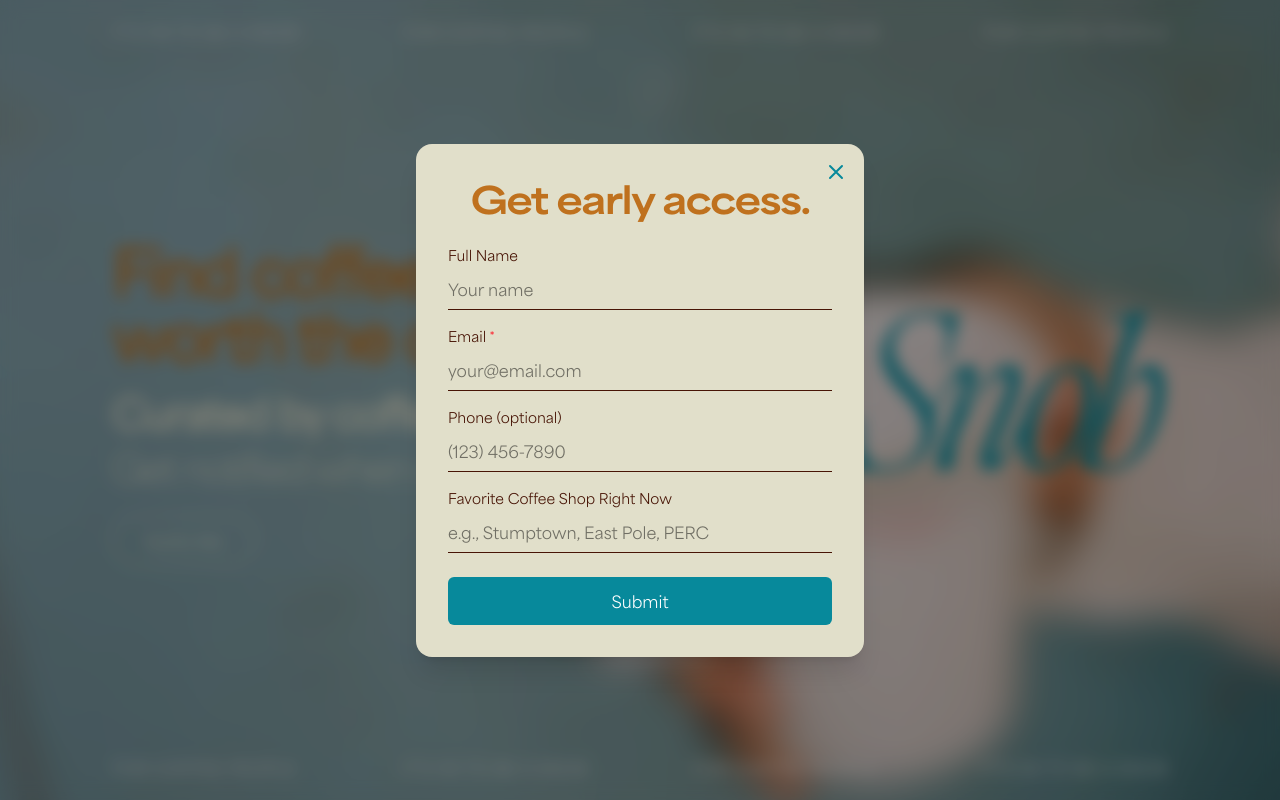
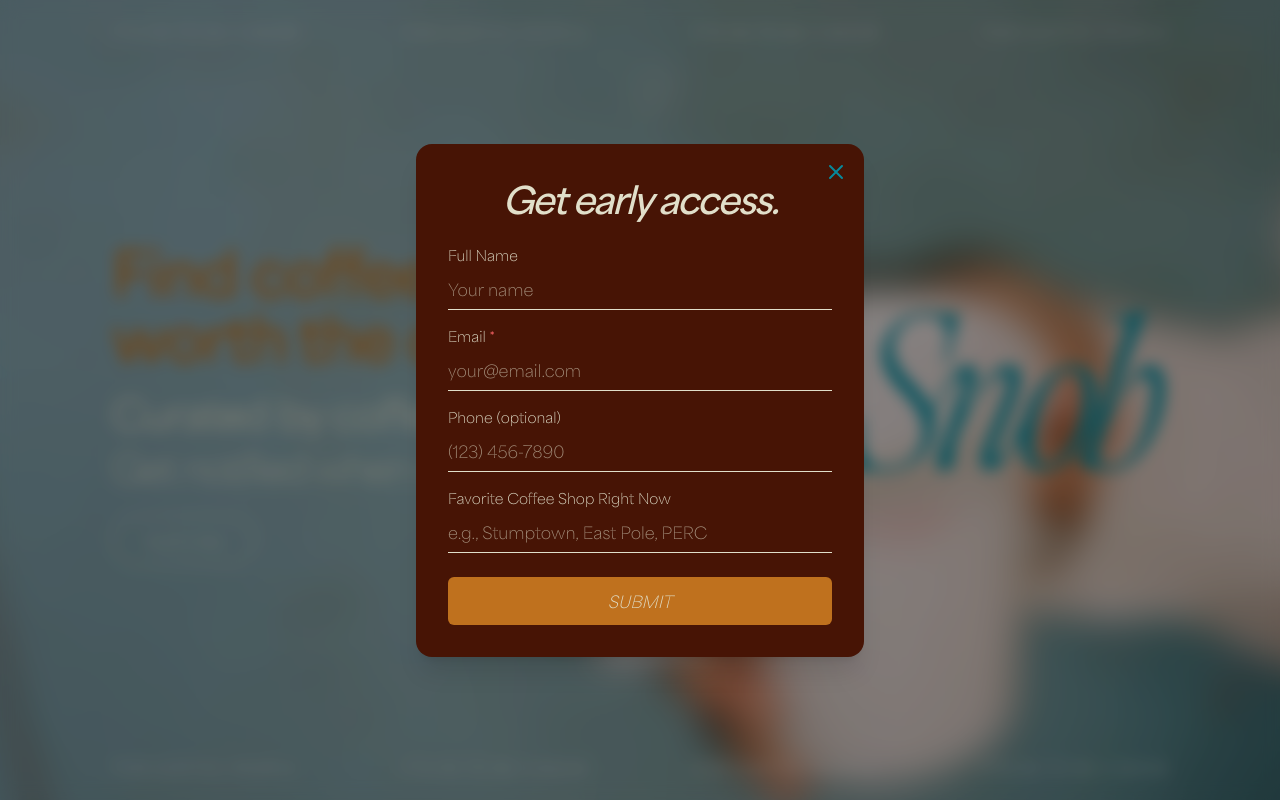
Before and after one commit to ethan8damax/Snob, a Next.js app: page / in a window 1280 px wide. Both pictures are taken after a click on the button "Notify Me". Built offline with nearby package versions, Linux system fonts and the light colour scheme.

Commit message:
correct font weights

```diff
--- a/src/app/globals.css
+++ b/src/app/globals.css
@@ -5,10 +5,10 @@ input:-webkit-autofill,
 input:-webkit-autofill:hover,
 input:-webkit-autofill:focus,
 input:-webkit-autofill:active {
-  -webkit-text-fill-color: #471405;
+  -webkit-text-fill-color: #e1dfca;
   -webkit-box-shadow: 0 0 0px 1000px transparent inset;
   transition: background-color 5000s ease-in-out 0s;
-  caret-color: #471405;
+  caret-color: #e1dfca;
 }
 
 /* For dark mode support */
--- a/src/app/layout.tsx
+++ b/src/app/layout.tsx
@@ -12,19 +12,19 @@ export const metadata: Metadata = {
 const area = localFont({
   src: [
     {
-      path: "../../public/fonts/area-normal/fonnts.com-Area_Normal_Regular.otf",
-      weight: "500",
+      path: "../../public/fonts/area-normal/fonnts.com-Area_Inktrap_Regular.otf",
+      weight: "700",
       style: "normal",
     },
     {
-      path: "../../public/fonts/area-normal/fonnts.com-Area_Extended_ExtraBold.otf",
-      weight: "800",
-      style: "italic",
+      path: "../../public/fonts/area-normal/fonnts.com-Area_Normal_SemiBold.otf",
+      weight: "900",
+      style: "bold",
     },
     {
-      path: "../../public/fonts/area-normal/fonnts.com-Area_Normal_Thin.otf",
+      path: "../../public/fonts/area-normal/fonnts.com-Area_Inktrap_Thin.otf",
       weight: "100",
-      style: "normal",
+      style: "thin",
     },
   ],
   display: "swap",
--- a/src/app/page.tsx
+++ b/src/app/page.tsx
@@ -162,7 +162,7 @@ export default function Home() {
           ></div>
 
           {/* Modal Content */}
-          <div className="relative w-full max-w-md bg-[#e1dfca] rounded-2xl p-6 sm:p-7 md:p-8 shadow-xl">
+          <div className="relative w-full max-w-md bg-[#471405] rounded-2xl p-6 sm:p-7 md:p-8 shadow-xl">
             <button
               onClick={closeModal}
               disabled={isSubmitting}
@@ -174,7 +174,7 @@ export default function Home() {
               </svg>
             </button>
 
-            <h2 className="italic text-center text-2xl sm:text-3xl md:text-4xl font-[900] leading-tight tracking-tighter text-[#bf711e] mb-4 sm:mb-5 md:mb-6">
+            <h2 className="italic text-center text-2xl sm:text-3xl md:text-4xl font-[900] leading-tight tracking-tighter text-[#e1dfca] mb-4 sm:mb-5 md:mb-6">
                Get early access.
             </h2>
 
@@ -191,13 +191,13 @@ export default function Home() {
             ) : (
               <form onSubmit={handleSubmit} className="space-y-4">
                 {submitStatus.type === 'error' && (
-                  <div className="p-3 bg-blue-50 text-[#07899b] rounded-md text-sm">
+                  <div className="p-3 bg-[#07899b] text-[#e1dfca] rounded-md text-sm">
                     {submitStatus.message}
                   </div>
                 )}
 
                 <div>
-                  <label htmlFor="name" className="block text-sm font-medium text-[#471405] mb-1">
+                  <label htmlFor="name" className="block text-sm font-medium text-[#e1dfca] mb-1">
                     Full Name
                   </label>
                   <input
@@ -206,14 +206,14 @@ export default function Home() {
                     name="name"
                     value={formData.name}
                     onChange={handleInputChange}
-                    className="w-full px-0 py-2 bg-transparent border-0 border-b border-[#471405] rounded-none focus:ring-0 focus:border-b-2 focus:border-[#07899b] focus:outline-none focus:ring-0 focus:shadow-none"
+                    className="w-full px-0 py-2 bg-transparent border-0 border-b border-[#e1dfca] rounded-none text-[#e1dfca] placeholder:text-[#e1dfca]/60 focus:ring-0 focus:border-b-2 focus:border-[#07899b] focus:outline-none focus:ring-0 focus:shadow-none"
                     placeholder="Your name"
                   />
                 </div>
 
                 <div>
-                  <label htmlFor="email" className="block text-sm font-medium text-[#471405] mb-1">
-                    Email <span className="text-red-500">*</span>
+                  <label htmlFor="email" className="block text-sm font-medium text-[#e1dfca] mb-1">
+                    Email <span className="text-red-400">*</span>
                   </label>
                   <input
                     type="email"
@@ -222,13 +222,13 @@ export default function Home() {
                     value={formData.email}
                     onChange={handleInputChange}
                     required
-                    className="w-full px-0 py-2 bg-transparent border-0 border-b border-[#471405] rounded-none focus:ring-0 focus:border-b-2 focus:border-[#07899b] focus:outline-none focus:ring-0 focus:shadow-none"
+                    className="w-full px-0 py-2 bg-transparent border-0 border-b border-[#e1dfca] rounded-none text-[#e1dfca] placeholder:text-[#e1dfca]/60 focus:ring-0 focus:border-b-2 focus:border-[#07899b] focus:outline-none focus:ring-0 focus:shadow-none"
                     placeholder="your@email.com"
                   />
                 </div>
 
                 <div>
-                  <label htmlFor="phone" className="block text-sm font-medium text-[#471405] mb-1">
+                  <label htmlFor="phone" className="block text-sm font-medium text-[#e1dfca] mb-1">
                     Phone (optional)
                   </label>
                   <input
@@ -237,13 +237,13 @@ export default function Home() {
                     name="phone"
                     value={formData.phone}
                     onChange={handleInputChange}
-                    className="w-full px-0 py-2 bg-transparent border-0 border-b border-[#471405] rounded-none focus:ring-0 focus:border-b-2 focus:border-[#07899b] focus:outline-none focus:ring-0 focus:shadow-none"
+                    className="w-full px-0 py-2 bg-transparent border-0 border-b border-[#e1dfca] rounded-none text-[#e1dfca] placeholder:text-[#e1dfca]/60 focus:ring-0 focus:border-b-2 focus:border-[#07899b] focus:outline-none focus:ring-0 focus:shadow-none"
                     placeholder="(123) 456-7890"
                   />
                 </div>
 
                 <div>
-                  <label htmlFor="favoriteCoffeeShop" className="block text-sm font-medium text-[#471405] mb-1">
+                  <label htmlFor="favoriteCoffeeShop" className="block text-sm font-medium text-[#e1dfca] mb-1">
                     Favorite Coffee Shop Right Now
                   </label>
                   <input
@@ -252,7 +252,7 @@ export default function Home() {
                     name="favoriteCoffeeShop"
                     value={formData.favoriteCoffeeShop}
                     onChange={handleInputChange}
-                    className="w-full px-0 py-2 bg-transparent border-0 border-b border-[#471405] rounded-none focus:ring-0 focus:border-b-2 focus:border-[#07899b] focus:outline-none focus:ring-0 focus:shadow-none"
+                    className="w-full px-0 py-2 bg-transparent border-0 border-b border-[#e1dfca] rounded-none text-[#e1dfca] placeholder:text-[#e1dfca]/60 focus:ring-0 focus:border-b-2 focus:border-[#07899b] focus:outline-none focus:ring-0 focus:shadow-none"
                     placeholder="e.g., Stumptown, East Pole, PERC"
                   />
                 </div>
@@ -261,7 +261,7 @@ export default function Home() {
                   <button
                     type="submit"
                     disabled={isSubmitting}
-                    className="w-full py-3 px-4 bg-[#07899b] hover:bg-[#067a8a] text-white font-medium rounded-md transition-colors duration-200 focus:outline-none focus:ring-2 focus:ring-offset-2 focus:ring-[#07899b] disabled:opacity-50 disabled:cursor-not-allowed"
+                    className="w-full py-3 px-4 bg-[#bf711e] hover:bg-[#a45f16] text-[#e1dfca] font-medium rounded-md transition-colors duration-200 focus:outline-none focus:ring-2 focus:ring-offset-2 focus:ring-[#bf711e] focus:ring-offset-[#471405] disabled:opacity-50 disabled:cursor-not-allowed"
                   >
                     {isSubmitting ? (
                       <span className="flex items-center justify-center">
@@ -271,7 +271,9 @@ export default function Home() {
                         </svg>
                         Submitting...
                       </span>
-                    ) : 'Submit'}
+                    ) : (
+                     <span className="italic">SUBMIT</span>
+                    )}
                   </button>
                 </div>
               </form>
```
